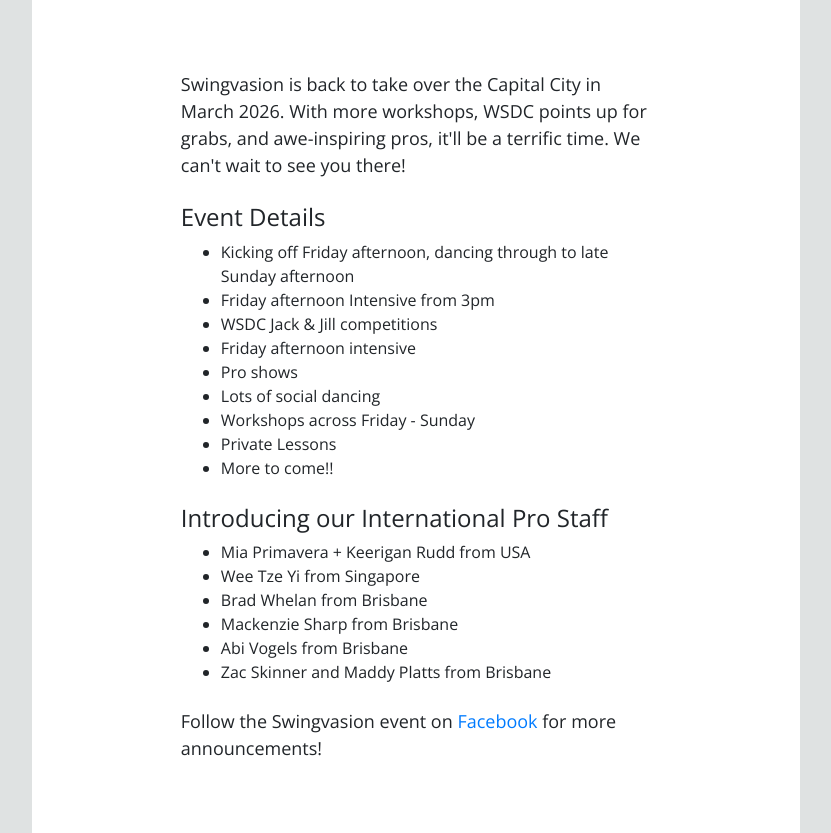
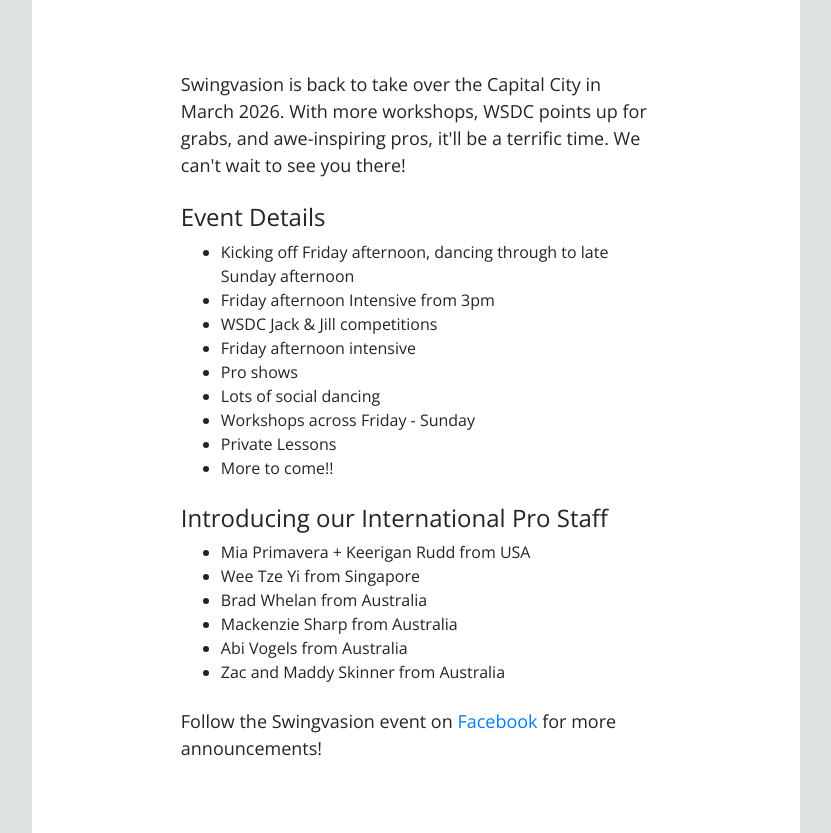
Before and after one commit to cherise-tan/swingvasion, a Node server app: page / in a window 1280 px wide. Shown: the part 546-1379 px from the top of the page, without its empty margins (224-1055 px from the left). Run offline with Node 20, Linux system fonts and the light colour scheme.

Commit message:
Country update

```diff
--- a/views/home.ejs
+++ b/views/home.ejs
@@ -54,10 +54,10 @@
               <ul>
                 <li>Mia Primavera + Keerigan Rudd from USA</li>
                 <li>Wee Tze Yi from Singapore</li>
-                <li>Brad Whelan from Brisbane</li>
-                <li>Mackenzie Sharp from Brisbane</li>
-                <li>Abi Vogels from Brisbane</li>
-                <li>Zac Skinner and Maddy Platts from Brisbane</li>
+                <li>Brad Whelan from Australia</li>
+                <li>Mackenzie Sharp from Australia</li>
+                <li>Abi Vogels from Australia</li>
+                <li>Zac and Maddy Skinner from Australia</li>
               </ul>
             </div>
           </div>
```
